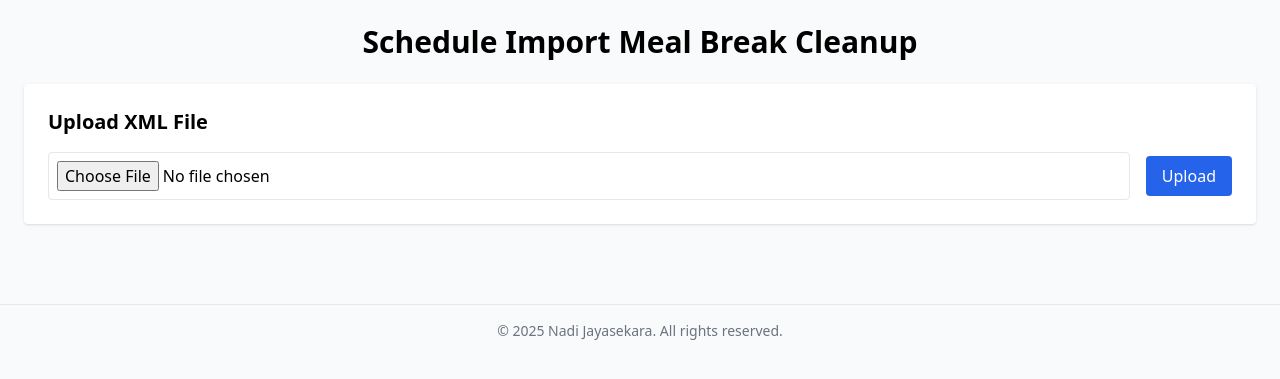
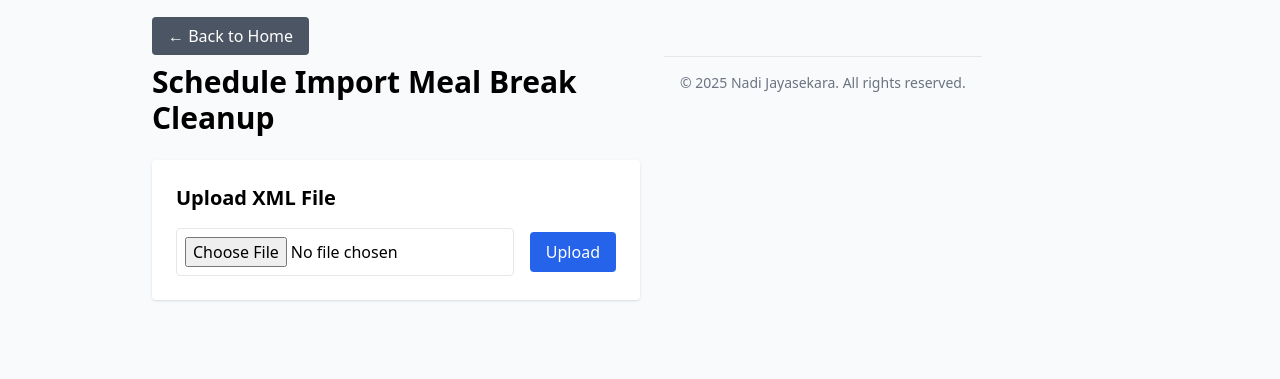
Before and after one commit to nadithakj/nodegrouper, a FastAPI app: page /meal_cleanup in a window 1280 px wide. Shown: the top 379 px of the page. Run offline with FastAPI, Linux system fonts and the light colour scheme; some libraries are stand-ins or nearby versions.

Commit message:
Update meal_cleanup.html

```diff
--- a/templates/meal_cleanup.html
+++ b/templates/meal_cleanup.html
@@ -7,8 +7,18 @@
 </head>
 <body class="bg-gray-50 font-sans min-h-screen">
 
-<div class="max-w-7xl mx-auto p-6">
-    <h1 class="text-3xl font-bold mb-6 text-center">Schedule Import Meal Break Cleanup</h1>
+<div class="max-w-5xl mx-auto p-6 flex gap-6">
+    <!-- Left Side: Controls -->
+    <div class="w-1/2">
+        <!-- Back Button -->
+        <div class="mb-4">
+            <a href="/"
+               class="bg-gray-600 text-white px-4 py-2 rounded hover:bg-gray-700">
+                &larr; Back to Home
+            </a>
+        </div>
+
+        <h1 class="text-3xl font-bold mb-6">Schedule Import Meal Break Cleanup</h1>
 
     <!-- Upload Section -->
     <div class="bg-white shadow rounded p-6 mb-6">
```
